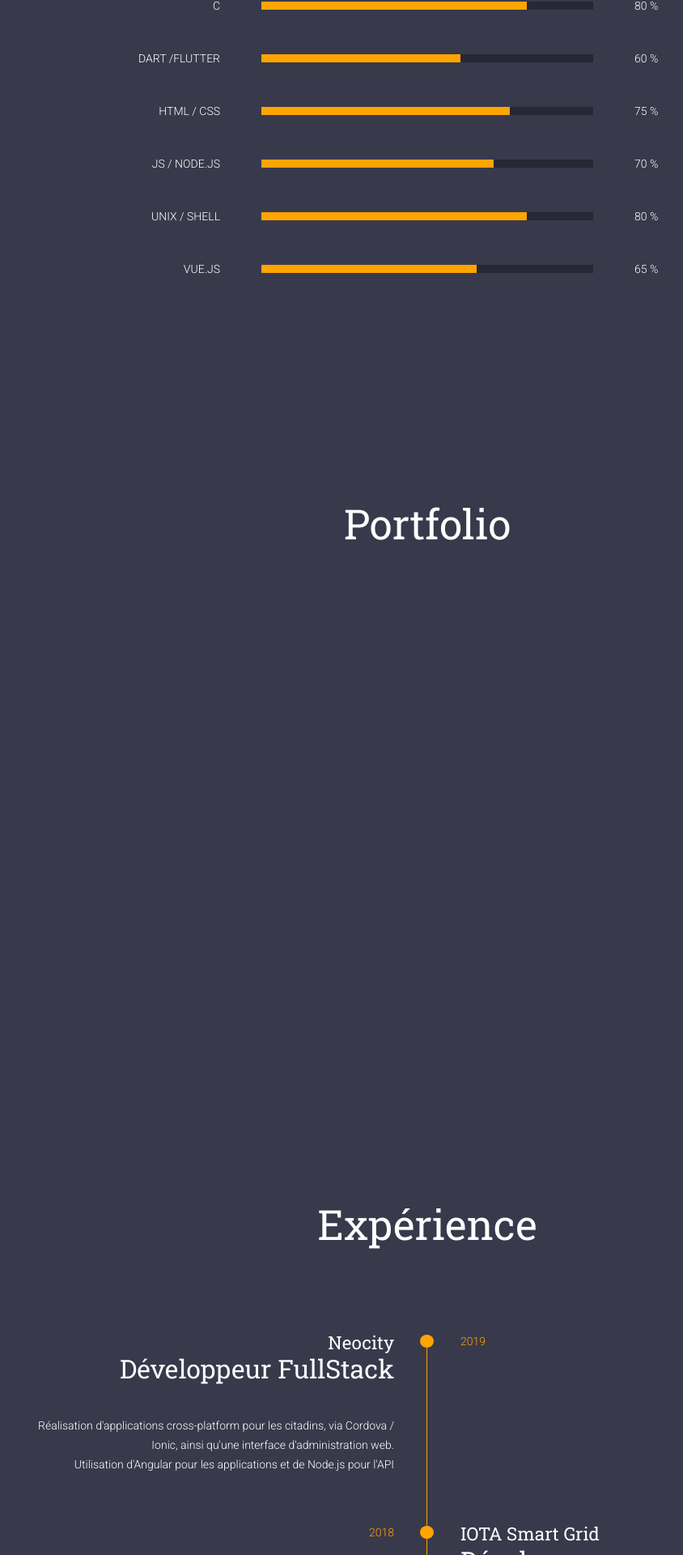
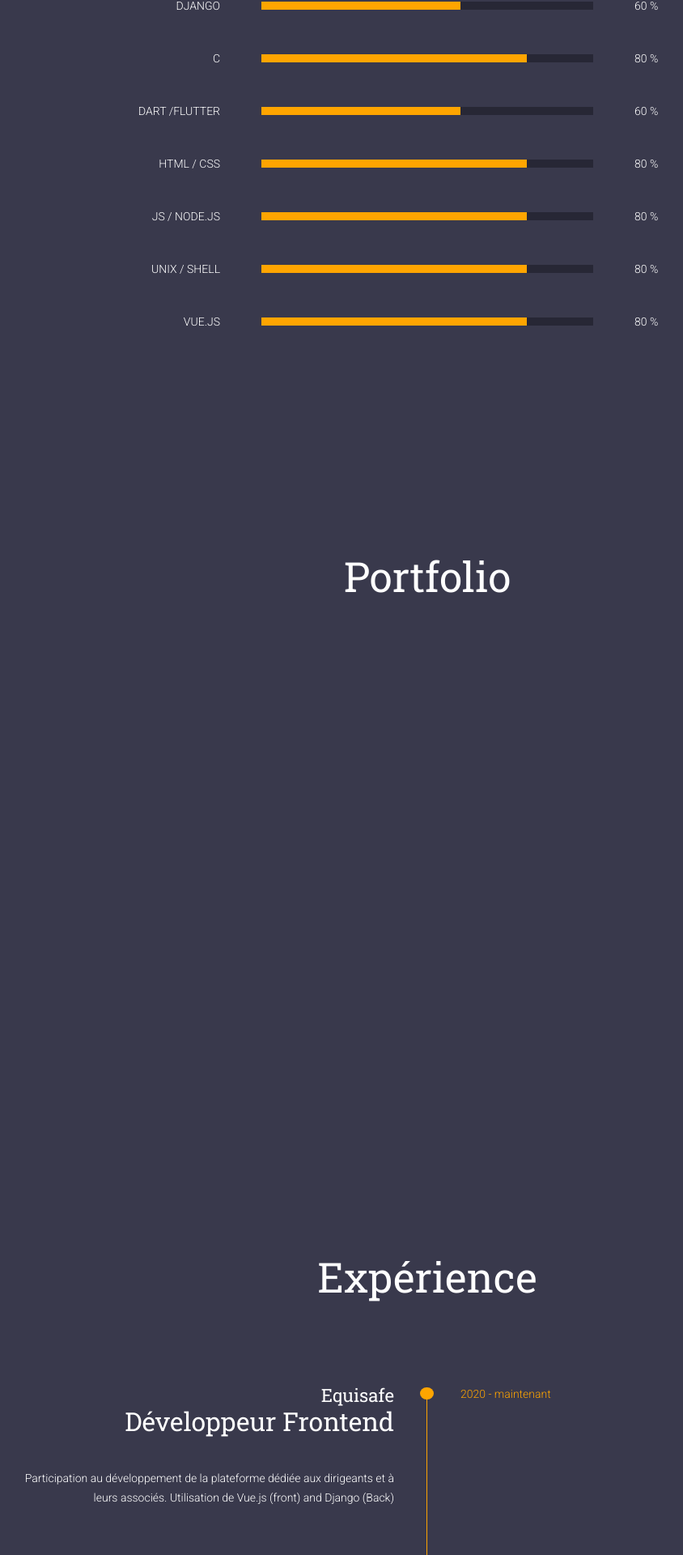
Before and after one commit to tcollard/website, a Vue app in the folder my-website/: page / in a window 1280 px wide. Shown: the part 1199-3119 px from the top of the page at 81% size, without its empty margins (112-956 px from the left). Built offline with nearby package versions, Linux system fonts and the light colour scheme.

Commit message:
Add nex XP and mv data to data.js

```diff
--- a/my-website/src/components/views/experience/_Experience.vue
+++ b/my-website/src/components/views/experience/_Experience.vue
@@ -17,6 +17,7 @@
 
 <script>
 import ExperienceContainer from "./ExperienceContainer.vue";
+import { experiences } from "../../../data/data.js";
 
 export default {
   name: "Experience",
@@ -25,7 +26,7 @@ export default {
   },
   data() {
     return {
-      experiences: ["neocity", "iota", "42", "whv", "cepi", "cdb"],
+      experiences,
       state: false,
     };
   },
--- a/my-website/src/components/views/portfolio/PortfolioResume.vue
+++ b/my-website/src/components/views/portfolio/PortfolioResume.vue
@@ -1,12 +1,17 @@
 <template>
   <div class="portfolio">
-        <h2>{{ $t('portfolio.title') }}</h2>
+    <h2>{{ $t("portfolio.title") }}</h2>
     <div class="container">
       <div class="project" v-for="(project, index) in projects" :key="index">
         <a class="link" :href="project.link" target="_blank" rel="noopener">
-                    <h3 class="title">{{ $t('portfolio.project.' + project.id + '.title') }}</h3>
+          <h3 class="title">
+            {{ $t("portfolio.project." + project.id + ".title") }}
+          </h3>
           <div class="separator"></div>
-                    <span class="htmlText" v-html="$t('portfolio.project.' + project.id + '.content')"></span>
+          <span
+            class="htmlText"
+            v-html="$t('portfolio.project.' + project.id + '.content')"
+          ></span>
         </a>
       </div>
     </div>
@@ -14,52 +19,36 @@
 </template>
 
 <script>
+import { projects } from "../../../data/data.js";
+
 export default {
-    name: 'PortfolioResume',
+  name: "PortfolioResume",
   data() {
     return {
-            projects: [
-                {
-                    id: '42sh',
-                    link: 'https://github.com/tcollard/42sh',
-                },
-                {
-                    id: 'iota',
-                    link: 'https://github.com/tcollard/Smart_Grid_IOTA',
-                },
-                {
-                    id: 'gameJam',
-                    link: 'https://francoiscorbel.com/night-crawlerz/',
-                },
-                {
-                    id: 'mymic',
-                    link: 'https://github.com/tcollard/fluttterSoundApp',
-                },
-                {
-                    id: "snake",
-                    link: "https://github.com/tcollard/snake",
-                },
-            ],
+      projects,
       animationState: false,
-        }
+    };
   },
   created() {
-        document.addEventListener('scroll',this.isInView);
+    document.addEventListener("scroll", this.isInView);
   },
   destroyed() {
-        document.romveEventListener('scroll',this.isInView);
+    document.romveEventListener("scroll", this.isInView);
   },
   methods: {
     isInView() {
-            const elPortfolio = document.getElementsByClassName('portfolio')[0];
-            const scroll = window.scrollY || window.pageYOffset
+      const elPortfolio = document.getElementsByClassName("portfolio")[0];
+      const scroll = window.scrollY || window.pageYOffset;
       const viewport = {
         top: scroll,
         bottom: scroll + window.innerHeight,
-            }
+      };
 
       if (window.innerWidth > 480) {
-            if (elPortfolio.offsetHeight <= viewport.top * .7 && !this.animationState) {
+        if (
+          elPortfolio.offsetHeight <= viewport.top * 0.7 &&
+          !this.animationState
+        ) {
           this.animationState = true;
           this.animateProject();
         }
@@ -71,24 +60,22 @@ export default {
       }
     },
     animateProject() {
-            let projects = document.getElementsByClassName('project');
-            projects.forEach(project => {
-                project.classList.add('animationProject');
+      let projects = document.getElementsByClassName("project");
+      projects.forEach((project) => {
+        project.classList.add("animationProject");
         setTimeout(() => {
-                    project.classList.replace('animationProject', 'visible');
+          project.classList.replace("animationProject", "visible");
         }, 1400);
       });
-        }
     },
-}
+  },
+};
 </script>
 
 <style scoped>
-
 h3 {
   padding-bottom: 0;
 }
-
 
 .htmlText >>> .link {
   text-decoration: none;
@@ -124,14 +111,14 @@ export default {
     grid-gap: 10% 10%;
   }
 
-        .container:hover .project{
-            opacity: .2;
+  .container:hover .project {
+    opacity: 0.2;
     transition: none;
   }
 
   .container .project:hover {
     transform: scale(1.1);
-            transition: all .3s ease-out;
+    transition: all 0.3s ease-out;
     opacity: 1;
   }
 
@@ -162,13 +149,13 @@ export default {
 .animationProject {
   opacity: 1;
   transition-property: opacity;
-        transition-duration: .8s;
-        transition-delay: .6s;
+  transition-duration: 0.8s;
+  transition-delay: 0.6s;
   transition-timing-function: ease-in;
 }
 
 .visible {
   opacity: 1;
-        transition: opacity .2s ease-in;
+  transition: opacity 0.2s ease-in;
 }
 </style>
--- a/my-website/src/components/views/skills/_Skills.vue
+++ b/my-website/src/components/views/skills/_Skills.vue
@@ -11,6 +11,7 @@
 
 <script>
 import ProgressBar from "./ProgressBar.vue";
+import { skills } from "../../../data/data.js";
 
 export default {
   name: "Skills",
@@ -19,36 +20,7 @@ export default {
   },
   data() {
     return {
-      skills: [
-        {
-          name: "ANGULAR",
-          rate: 65,
-        },
-        {
-          name: "C",
-          rate: 80,
-        },
-        {
-          name: "DART /FLUTTER",
-          rate: 60,
-        },
-        {
-          name: "HTML / CSS",
-          rate: 75,
-        },
-        {
-          name: "JS / NODE.JS",
-          rate: 70,
-        },
-        {
-          name: "UNIX / SHELL",
-          rate: 80,
-        },
-        {
-          name: "VUE.JS",
-          rate: 65,
-        },
-      ],
+      skills,
     };
   },
 };
--- /dev/null
+++ b/my-website/src/data/data.js
@@ -0,0 +1,67 @@
+export const experiences = [
+    "equisafe",
+    "neocity",
+    "iota",
+    "42",
+    "whv",
+    "cepi",
+    "cdb",
+];
+
+export const projects = [
+    {
+        id: '42sh',
+        link: 'https://github.com/tcollard/42sh',
+    },
+    {
+        id: 'iota',
+        link: 'https://github.com/tcollard/Smart_Grid_IOTA',
+    },
+    {
+        id: 'gameJam',
+        link: 'https://francoiscorbel.com/night-crawlerz/',
+    },
+    {
+        id: 'mymic',
+        link: 'https://github.com/tcollard/fluttterSoundApp',
+    },
+    {
+        id: "snake",
+        link: "https://github.com/tcollard/snake",
+    },
+];
+
+export const skills = [
+    {
+        name: "ANGULAR",
+        rate: 65,
+    },
+    {
+        name: "DJANGO",
+        rate: 60,
+    },
+    {
+        name: "C",
+        rate: 80,
+    },
+    {
+        name: "DART /FLUTTER",
+        rate: 60,
+    },
+    {
+        name: "HTML / CSS",
+        rate: 80,
+    },
+    {
+        name: "JS / NODE.JS",
+        rate: 80,
+    },
+    {
+        name: "UNIX / SHELL",
+        rate: 80,
+    },
+    {
+        name: "VUE.JS",
+        rate: 80,
+    },
+];
--- a/my-website/src/locales/en.json
+++ b/my-website/src/locales/en.json
@@ -11,11 +11,17 @@
     },
     "experience": {
         "title": "Experience",
+        "equisafe": {
+            "date": "2020 - now",
+            "company": "Equisafe",
+            "job": "Developer frontend",
+            "content": "Participation in the development of the platform dedicated to managers and their partners. Worked on Vue.js (front) and Django (Back)"
+        },
         "neocity": {
             "date": "2019",
             "company": "Neocity",
             "job": "Developer fullStack",
-            "content": " Realization of cross-platform applications for city dwellers, via Cordova / Ionic, as well as a web administration interface.\nUse of Angular for the applications and Node.js for the API"
+            "content": "Realization of cross-platform applications for city dwellers, via Cordova / Ionic, as well as a web administration interface.\nUse of Angular for the applications and Node.js for the API"
         },
         "iota": {
             "date": "2018",
--- a/my-website/src/locales/fr.json
+++ b/my-website/src/locales/fr.json
@@ -11,6 +11,12 @@
     },
     "experience": {
         "title": "Expérience",
+        "equisafe": {
+            "date": "2020 - maintenant",
+            "company": "Equisafe",
+            "job": "Développeur Frontend",
+            "content": "Participation au développement de la plateforme dédiée aux dirigeants et à leurs associés. Utilisation de Vue.js (front) and Django (Back)"
+        },
         "neocity": {
             "date": "2019",
             "company": "Neocity",
```
Lines whose indentation alone changed are shown as unchanged.
